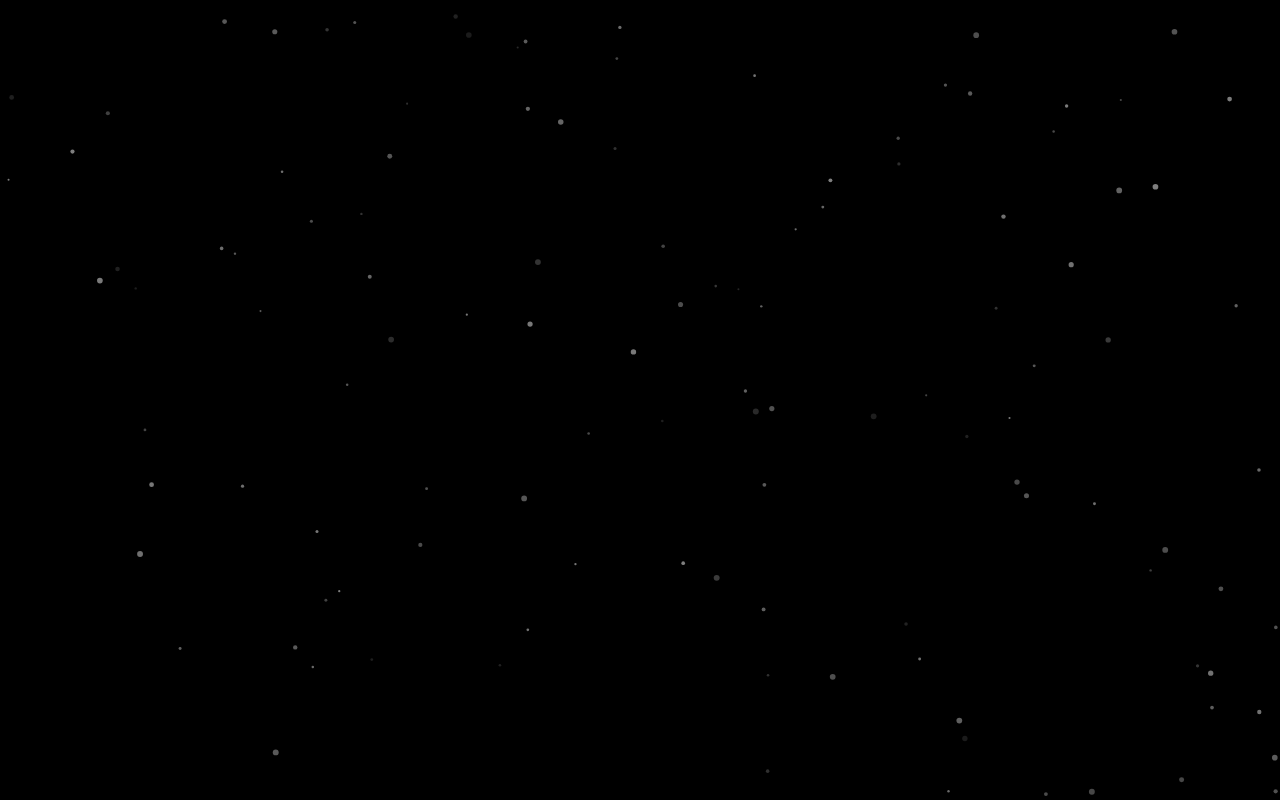
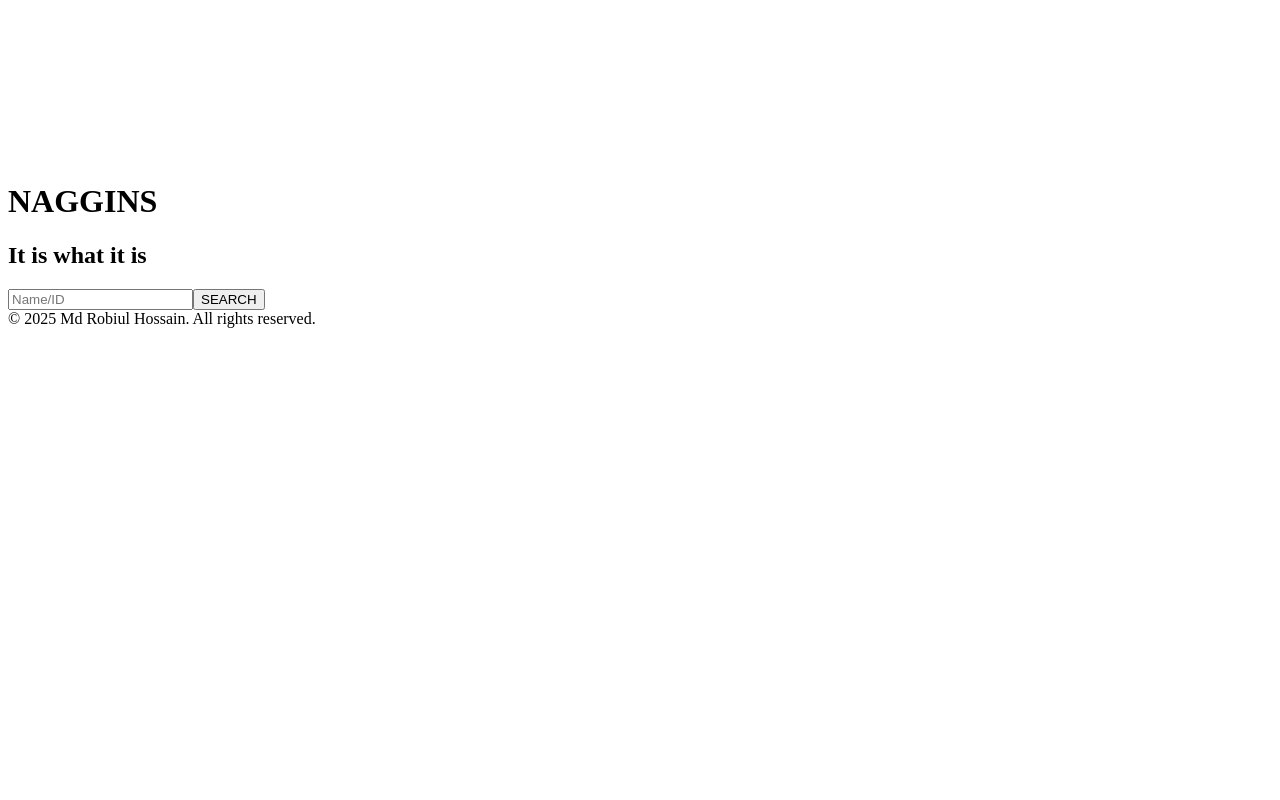
Before and after one commit to robiul003/Test, a Next.js app: page / in a window 1280 px wide. Built offline with nearby package versions, Linux system fonts and the light colour scheme.

Commit message:
Update ParticlesBackground.js

```diff
--- a/components/ParticlesBackground.js
+++ b/components/ParticlesBackground.js
@@ -1,65 +1,34 @@
+import React from "react";
 import Particles from "react-tsparticles";
 import { loadFull } from "tsparticles";
 
-const ParticlesBackground = () => {
+export default function ParticlesBackground() {
     const particlesInit = async (main) => {
         await loadFull(main);
     };
 
     return (
+        <div className="particles-container">
             <Particles
                 id="tsparticles"
                 init={particlesInit}
                 options={{
-                background: {
-                    color: "#000"
-                },
+                    fullScreen: { enable: false },
                     particles: {
-                    number: {
-                        value: 100,
-                        density: {
-                            enable: true,
-                            area: 800
-                        }
-                    },
-                    color: {
-                        value: "#ffffff"
-                    },
-                    shape: {
-                        type: "circle"
-                    },
-                    opacity: {
-                        value: 0.5,
-                        random: true
-                    },
-                    size: {
-                        value: 3,
-                        random: true
-                    },
-                    move: {
-                        enable: true,
-                        speed: 2,
-                        direction: "none",
-                        random: false,
-                        straight: false,
-                        outModes: "out"
-                    }
+                        number: { value: 80 },
+                        color: { value: "#ffffff" },
+                        shape: { type: "circle" },
+                        opacity: { value: 0.5, random: true },
+                        size: { value: 3, random: true },
+                        move: { speed: 2, random: true },
                     },
                     interactivity: {
                         events: {
-                        onHover: {
-                            enable: true,
-                            mode: "repulse"
+                            onHover: { enable: true, mode: "repulse" },
                         },
-                        onClick: {
-                            enable: true,
-                            mode: "push"
-                        }
-                    }
-                }
+                    },
                 }}
             />
+        </div>
     );
-};
-
-export default ParticlesBackground;
+}
```
Lines whose indentation alone changed are shown as unchanged.
